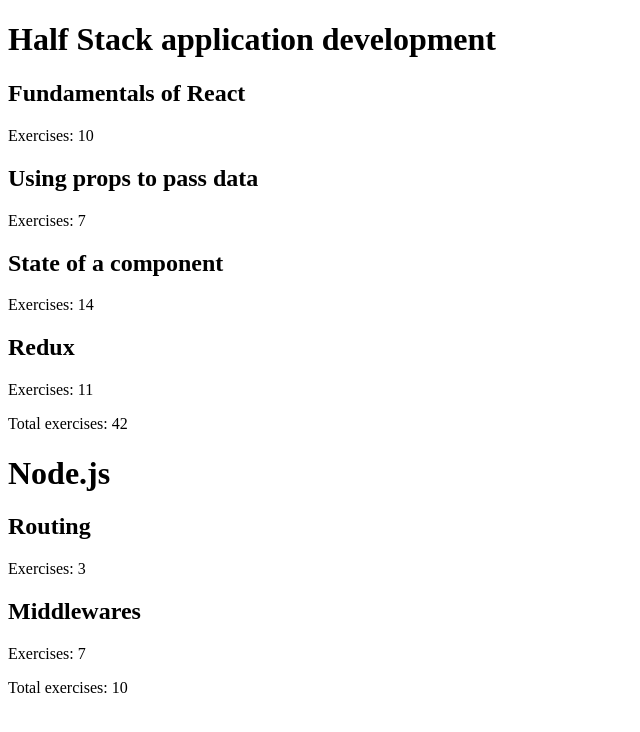
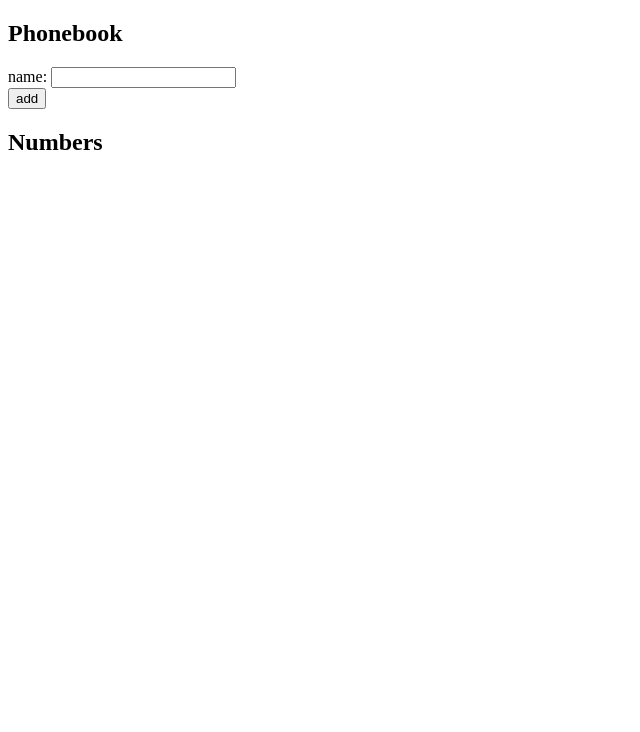
Before and after one commit to A0ak/Part2, a React (Vite) app: page / in a window 1280 px wide. Shown: the top 732 px of the page, without its empty margins (0-640 px from the left). Built offline with nearby package versions, Linux system fonts and the light colour scheme.

Commit message:
exercise 2.6

```diff
--- a/src/App.jsx
+++ b/src/App.jsx
@@ -1,57 +1,39 @@
-import React from 'react';
-import Course from './Course';
+import { useState } from 'react'
 
 const App = () => {
-  const courses = [
-    {
-      name: 'Half Stack application development',
-      id: 1,
-      parts: [
-        {
-          name: 'Fundamentals of React',
-          exercises: 10,
-          id: 1
-        },
-        {
-          name: 'Using props to pass data',
-          exercises: 7,
-          id: 2
-        },
-        {
-          name: 'State of a component',
-          exercises: 14,
-          id: 3
-        },
-        {
-          name: 'Redux',
-          exercises: 11,
-          id: 4
-        }
-      ]
-    },
-    {
-      name: 'Node.js',
-      id: 2,
-      parts: [
-        {
-          name: 'Routing',
-          exercises: 3,
-          id: 1
-        },
-        {
-          name: 'Middlewares',
-          exercises: 7,
-          id: 2
-        }
-      ]
+  const [persons, setPersons] = useState([])
+  const [newName, setNewName] = useState('')
+
+  const handleNameChange = (event) => {
+    setNewName(event.target.value)
+  }
+
+  const addName = (event) => {
+    event.preventDefault()
+    const nameObject = {
+      name: newName
     }
-  ]
+    setPersons(persons.concat(nameObject))
+    setNewName('')
+  }
 
   return (
     <div>
-      {courses.map(course => <Course key={course.id} course={course} />)}
+      <h2>Phonebook</h2>
+      <form onSubmit={addName}>
+        <div>
+          name: <input value={newName} onChange={handleNameChange} />
+        </div>
+        <div>
+          <button type="submit">add</button>
+        </div>
+      </form>
+      <h2>Numbers</h2>
+      <div>
+        {persons.map((person, index) => <p key={index}>{person.name}</p>)}
+      </div>
     </div>
   )
 }
 
-export default App;
+export default App
--- a/src/Course.jsx
+++ /dev/null
@@ -1,36 +0,0 @@
-import React from 'react';
-
-const Course = ({ course }) => {
-    return (
-        <div>
-            <Title name={course.name} />
-            <Content parts={course.parts} />
-        </div>
-    )
-}
-
-const Title = ({ name }) => {
-    return <h1>{name}</h1>
-}
-
-const Content = ({ parts }) => {
-    const totalExercises = parts.reduce((sum, part) => sum + part.exercises, 0);
-
-    return (
-        <div>
-            {parts.map(part => <Part key={part.id} part={part} />)}
-            <p>Total exercises: {totalExercises}</p>
-        </div>
-    )
-}
-
-const Part = ({ part }) => {
-    return (
-        <div>
-            <h2>{part.name}</h2>
-            <p>Exercises: {part.exercises}</p>
-        </div>
-    )
-}
-
-export default Course;
```
Also changed, not shown: 1 other file (tests, documents, lock files or other folders).
